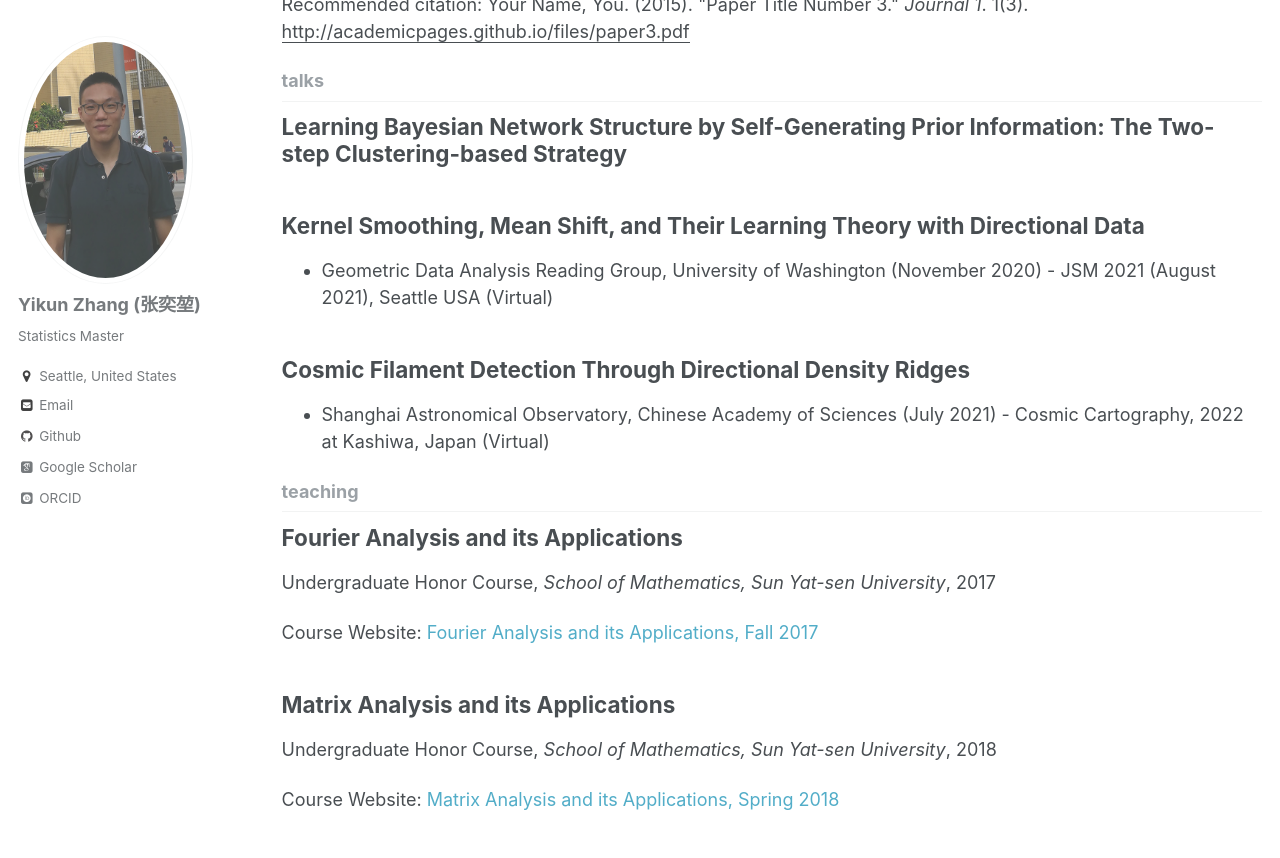
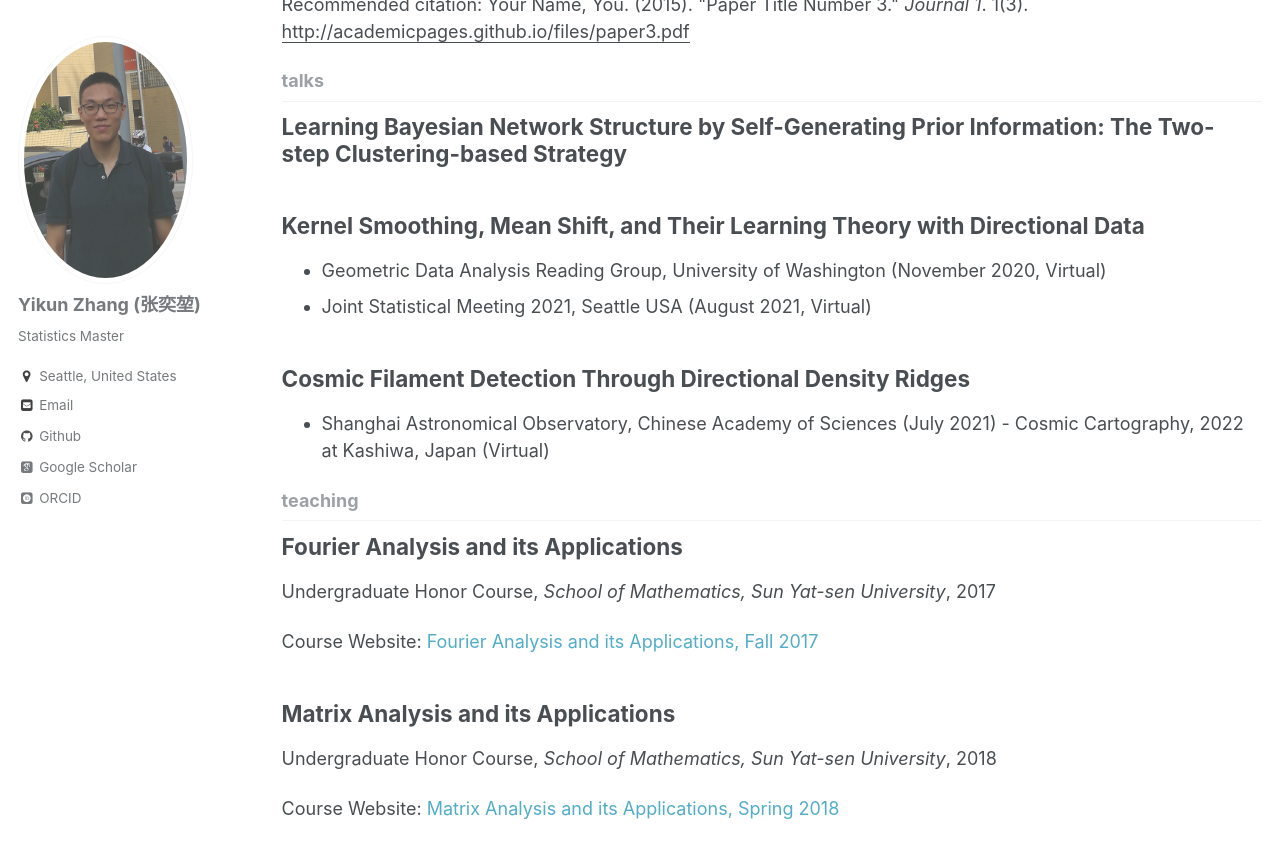
Before and after one commit to zhangyk8/zhangyk8.github.io, a Jekyll site: the page built from _pages/collection-archive.html, in a window 1280 px wide and 900 px high, scrolled down 1715 px. Shown: the top 858 px of the window. Built offline with Jekyll 4.4.1, drawn with Linux system fonts in a browser that asks for light colours; some web fonts are replaced.

Commit message:
Update talk-2.md

```diff
--- a/_talks/talk-2.md
+++ b/_talks/talk-2.md
@@ -5,8 +5,9 @@
 permalink: /talks/talk-2
 type: ""
 date: 2020-11-23
-excerpt: "- Geometric Data Analysis Reading Group, University of Washington (November 2020)
-          - JSM 2021 (August 2021), Seattle USA (Virtual)"
+excerpt: "- Geometric Data Analysis Reading Group, University of Washington (November 2020, Virtual)
+
+          - Joint Statistical Meeting 2021, Seattle USA (August 2021, Virtual)"
 ---
 
 ## Kernel Smoothing, Mean Shift, and Their Learning Theory with Directional Data
```
